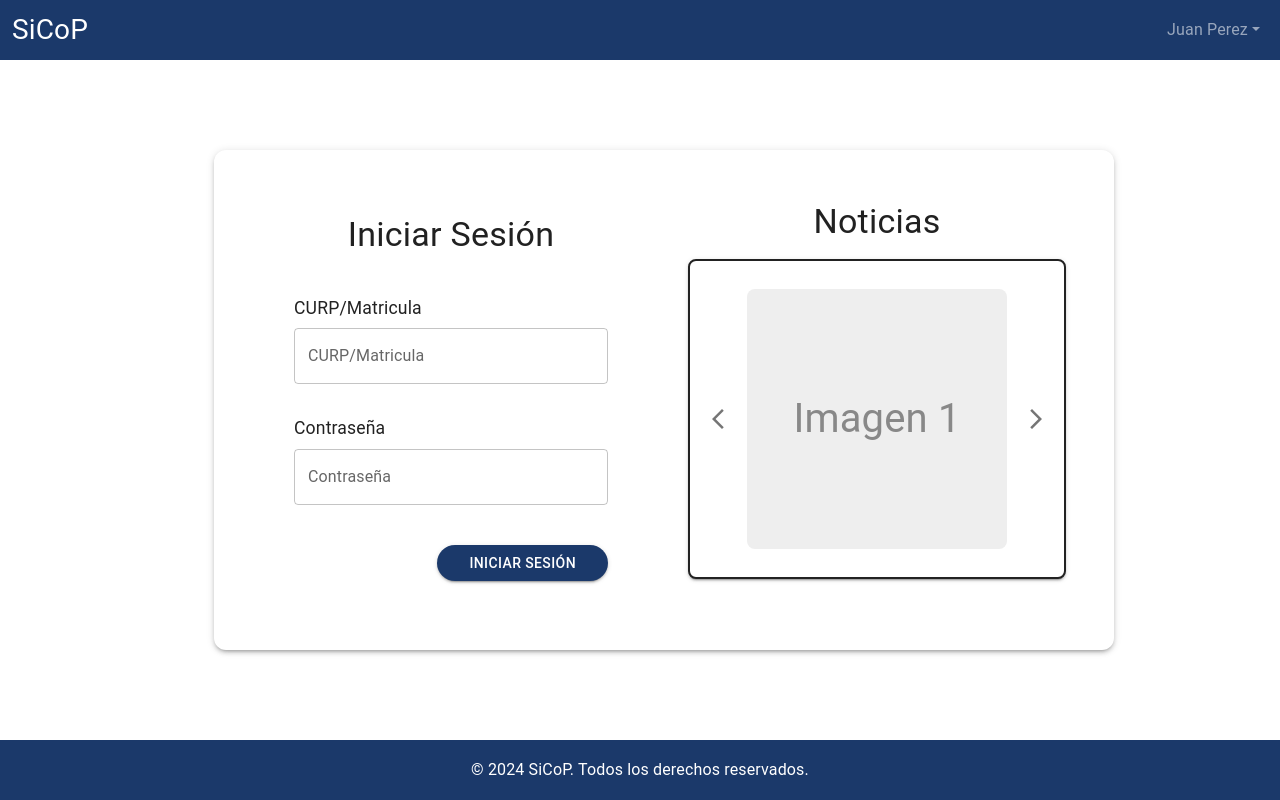
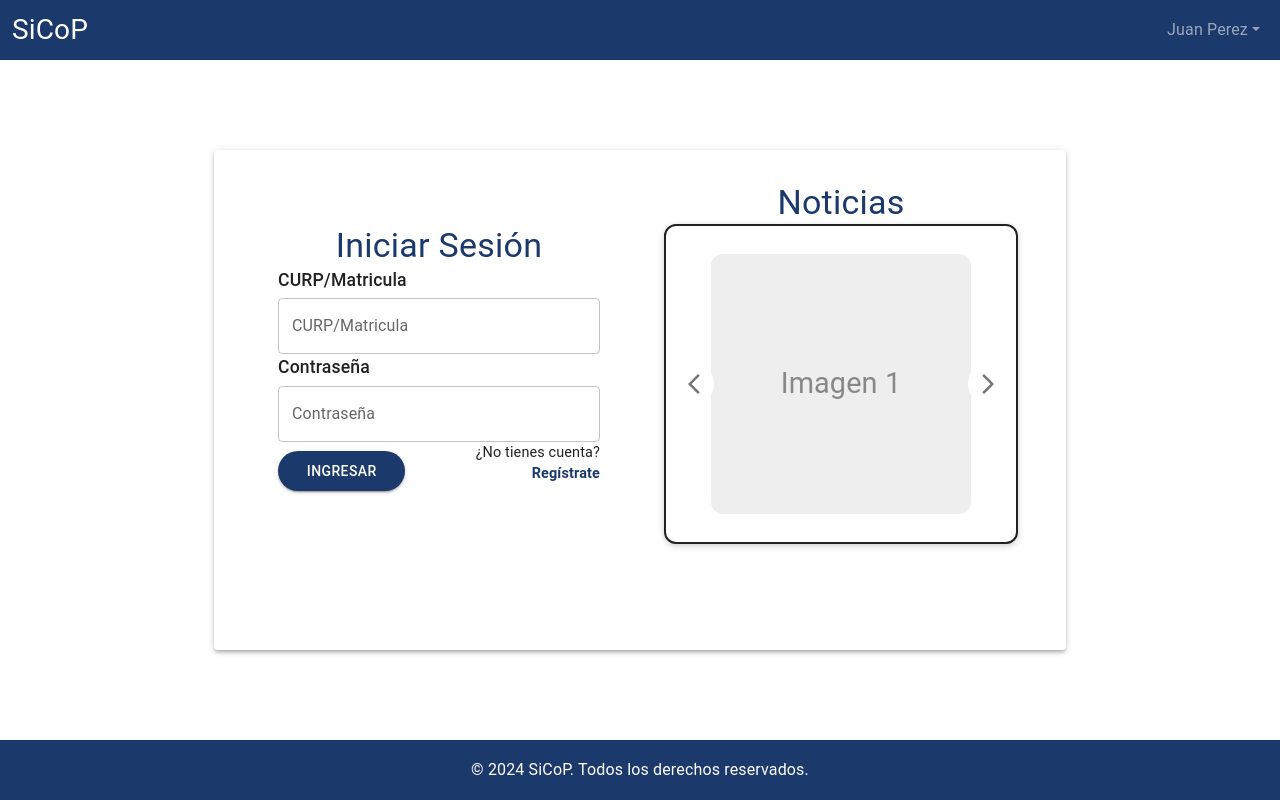
Before and after one commit to yisusrgg/SiCoP_GDPS, a React (Vite) app in the folder frontend/: page / in a window 1280 px wide. Built offline with nearby package versions, Linux system fonts and the light colour scheme.

Commit message:
Agregar template base de estilos de inicio de sesión.

```diff
--- /dev/null
+++ b/frontend/src/Login.css
@@ -0,0 +1,126 @@
+
+.login-page {
+  display: flex;
+  flex-direction: column;
+  min-height: 100vh;
+}
+
+.login-main {
+  flex-grow: 1;
+  display: flex;
+  align-items: center;
+  justify-content: center;
+  min-height: 80vh;
+}
+
+.login-paper {
+  padding: 2rem 3rem;
+  border-radius: 20px;
+  min-height: 500px;
+  max-width: 900px;
+  width: 100%;
+}
+
+
+.login-form {
+  padding: 1rem;
+}
+
+.login-title {
+  margin-top: 1rem;
+  margin-bottom: 2rem;
+  font-weight: bold;
+  color: #1B396A;
+}
+
+.login-label {
+  font-size: 1.1rem;
+  font-weight: 500;
+  display: block;
+  margin-bottom: 0.3rem;
+}
+
+.login-input {
+  margin-bottom: 1.5rem;
+}
+
+.login-actions {
+  display: flex;
+  justify-content: flex-end;
+  align-items: center;
+  gap: 1rem;
+}
+
+.login-button {
+  background-color: #1B396A !important;
+  color: #fff !important;
+  border-radius: 20px !important;
+  padding: 0.5rem 2rem !important;
+}
+
+.login-button:hover {
+  background-color: #162e54 !important;
+}
+
+.register-text {
+  font-size: 0.9rem;
+  text-align: right;
+}
+
+.register-text a {
+  color: #1B396A;
+  text-decoration: none;
+  font-weight: bold;
+}
+
+.register-text a:hover {
+  text-decoration: underline;
+}
+
+.carousel-container {
+  border: 2px solid #222;
+  border-radius: 12px;
+  height: 320px;
+  display: flex;
+  align-items: center;
+  justify-content: center;
+  background: #fff;
+  width: 100%;
+  max-width: 450px;
+  margin: auto;
+  position: relative;
+  box-shadow: 0 2px 6px rgba(0, 0, 0, 0.2);
+}
+
+.carousel-image {
+  width: 260px;
+  height: 260px;
+  background: #eee;
+  border-radius: 12px;
+  display: flex;
+  align-items: center;
+  justify-content: center;
+  font-size: 1.8rem;
+  color: #888;
+}
+
+.carousel-arrow {
+  position: absolute !important;
+  background: #fff !important;
+  top: 50%;
+  transform: translateY(-50%);
+}
+
+.carousel-arrow.left {
+  left: 8px;
+}
+
+.carousel-arrow.right {
+  right: 8px;
+}
+
+.noticias-title {
+  color: #1B396A;
+  font-weight: bold;
+  margin-bottom: 1rem;
+}
--- a/frontend/src/Login.jsx
+++ b/frontend/src/Login.jsx
@@ -17,145 +17,55 @@ import ErrorIcon from "@mui/icons-material/Error";
 import ArrowBackIosNewIcon from "@mui/icons-material/ArrowBackIosNew";
 import ArrowForwardIosIcon from "@mui/icons-material/ArrowForwardIos";
 import Footer from "./components/Footer";
+import "./Login.css";
 
 function CarouselNoticias() {
-  // Aquí puedes poner tus imágenes en el array
-  const images = [
-    // Ejemplo: "/assets/noticia1.jpg", "/assets/noticia2.jpg"
-    null,
-    null,
-    null,
-  ];
+  const images = [null, null, null];
   const [index, setIndex] = React.useState(0);
 
   const handlePrev = () => setIndex((prev) => (prev === 0 ? images.length - 1 : prev - 1));
   const handleNext = () => setIndex((prev) => (prev === images.length - 1 ? 0 : prev + 1));
 
   return (
-    <Box
-      sx={{
-        border: "2px solid #222",
-        borderRadius: 2,
-        height: 320, // Más alto
-        display: "flex",
-        flexDirection: "column",
-        alignItems: "center",
-        position: "relative",
-        background: "#fff",
-        width: "100%",
-        maxWidth: 450, // Más ancho
-        minWidth: 300,
-        mx: "auto",
-        boxShadow: 2,
-        py: 2,
-      }}
-    >
-      <Box
-        sx={{
-          flex: 1,
-          width: "100%",
-          display: "flex",
-          alignItems: "center",
-          justifyContent: "center",
-          position: "relative",
-        }}
-      >
-        <IconButton
-          onClick={handlePrev}
-          sx={{
-            position: "absolute",
-            left: 8,
-            top: "50%",
-            transform: "translateY(-50%)",
-            background: "#fff",
-            zIndex: 1,
-          }}
-        >
-          <ArrowBackIosNewIcon />
-        </IconButton>
-        {/* Aquí pondrías tu imagen */}
-        <Box
-          sx={{
-            width: 260,
-            height: 260,
-            background: "#eee",
-            borderRadius: 2,
-            display: "flex",
-            alignItems: "center",
-            justifyContent: "center",
-            fontSize: 40,
-            color: "#888",
-            overflow: "hidden",
-          }}
-        >
-          {/* Para mostrar una imagen real, descomenta la línea de abajo y pon la ruta en el array */}
-          {/* <img src={images[index]} alt={`noticia-${index}`} style={{ width: "100%", height: "100%", objectFit: "cover" }} /> */}
-          <span>Imagen {index + 1}</span>
-        </Box>
-        <IconButton
-          onClick={handleNext}
-          sx={{
-            position: "absolute",
-            right: 8,
-            top: "50%",
-            transform: "translateY(-50%)",
-            background: "#fff",
-            zIndex: 1,
-          }}
-        >
-          <ArrowForwardIosIcon />
-        </IconButton>
+    <Box className="carousel-container">
+      <IconButton onClick={handlePrev} className="carousel-arrow left">
+        <ArrowBackIosNewIcon />
+      </IconButton>
+
+      <Box className="carousel-image">
+        <span>Imagen {index + 1}</span>
       </Box>
+
+      <IconButton onClick={handleNext} className="carousel-arrow right">
+        <ArrowForwardIosIcon />
+      </IconButton>
     </Box>
   );
 }
 
 export default function Login() {
   const navigate = useNavigate();
-  const {
-    register,
-    handleSubmit,
-    formState: { errors },
-  } = useForm();
+  const { register, handleSubmit, formState: { errors } } = useForm();
 
   const onSubmit = handleSubmit((data) => {
-    // Aquí iría tu lógica de autenticación
     navigate("/Detalles/Investigadores");
   });
 
   return (
-    <Box sx={{ display: "flex", flexDirection: "column", minHeight: "100vh" }}>
+    <Box className="login-page">
       <CssBaseline />
-      <Box
-        sx={{
-          flexGrow: 1,
-          display: "flex",
-          alignItems: "center",
-          justifyContent: "center",
-          minHeight: "80vh",
-        }}
-      >
+      <Box className="login-main">
         <Container maxWidth="md">
-          <Paper
-            elevation={3}
-            sx={{
-              p: { xs: 2, sm: 6 },
-              borderRadius: 3,
-              minHeight: { xs: 400, sm: 500 },
-              minWidth: { xs: 320, sm: 700, md: 900 },
-              maxWidth: "100%",
-            }}
-          >
+          <Paper elevation={3} className="login-paper">
             <Grid container spacing={6} alignItems="center" justifyContent="center">
               <Grid item xs={12} sm={6}>
-                <Box sx={{ px: { xs: 0, sm: 4 } }}>
-                  <Typography variant="h4" align="center" sx={{ mt: 2, mb: 4 }}>
+                <Box className="login-form">
+                  <Typography variant="h4" align="center" className="login-title">
                     Iniciar Sesión
                   </Typography>
+
                   <form onSubmit={onSubmit}>
-                    <label className="col-form-label" style={{ fontSize: "1.1rem" }}>
-                      CURP/Matricula
-                    </label>
+                    <label className="login-label">CURP/Matricula</label>
                     <TextField
                       label="CURP/Matricula"
                       variant="outlined"
@@ -163,21 +73,17 @@ export default function Login() {
                       placeholder="Ingrese su CURP/Matricula"
                       {...register("curp", { required: true })}
                       error={!!errors.curp}
-                      InputLabelProps={{ style: { fontSize: "1rem" } }}
                       InputProps={{
-                        style: { fontSize: "1rem" },
-                        endAdornment: errors.curp ? (
+                        endAdornment: errors.curp && (
                           <InputAdornment position="end">
                             <ErrorIcon color="error" />
                           </InputAdornment>
-                        ) : null,
+                        ),
                       }}
-                      sx={{ mb: 3 }}
+                      className="login-input"
                     />
 
-                    <label className="col-form-label" style={{ fontSize: "1.1rem" }}>
-                      Contraseña
-                    </label>
+                    <label className="login-label">Contraseña</label>
                     <TextField
                       label="Contraseña"
                       variant="outlined"
@@ -186,41 +92,30 @@ export default function Login() {
                       type="password"
                       {...register("password", { required: true })}
                       error={!!errors.password}
-                      InputLabelProps={{ style: { fontSize: "1rem" } }}
                       InputProps={{
-                        style: { fontSize: "1rem" },
-                        endAdornment: errors.password ? (
+                        endAdornment: errors.password && (
                           <InputAdornment position="end">
                             <ErrorIcon color="error" />
                           </InputAdornment>
-                        ) : null,
+                        ),
                       }}
-                      sx={{ mb: 3 }}
+                      className="login-input"
                     />
 
-                    <Box sx={{ display: "flex", justifyContent: "flex-end" }}>
-                      <Button
-                        type="submit"
-                        variant="contained"
-                        sx={{
-                          backgroundColor: "#1B396A",
-                          color: "#fff",
-                          borderRadius: "20px",
-                          "&:hover": {
-                            backgroundColor: "#162e54",
-                          },
-                          mt: 2,
-                          px: 4,
-                        }}
-                      >
-                        Iniciar Sesión
+                    <Box className="login-actions">
+                      <Button type="submit" variant="contained" className="login-button">
+                        Ingresar
                       </Button>
+                      <p className="register-text">
+                        ¿No tienes cuenta? <a href="#">Regístrate</a>
+                      </p>
                     </Box>
                   </form>
                 </Box>
               </Grid>
+
               <Grid item xs={12} sm={6}>
-                <Typography variant="h4" align="center" sx={{ mb: 2 }}>
+                <Typography variant="h4" align="center" className="noticias-title">
                   Noticias
                 </Typography>
                 <CarouselNoticias />
```
Also changed, not shown: 2 other files (tests, documents, lock files or other folders).
